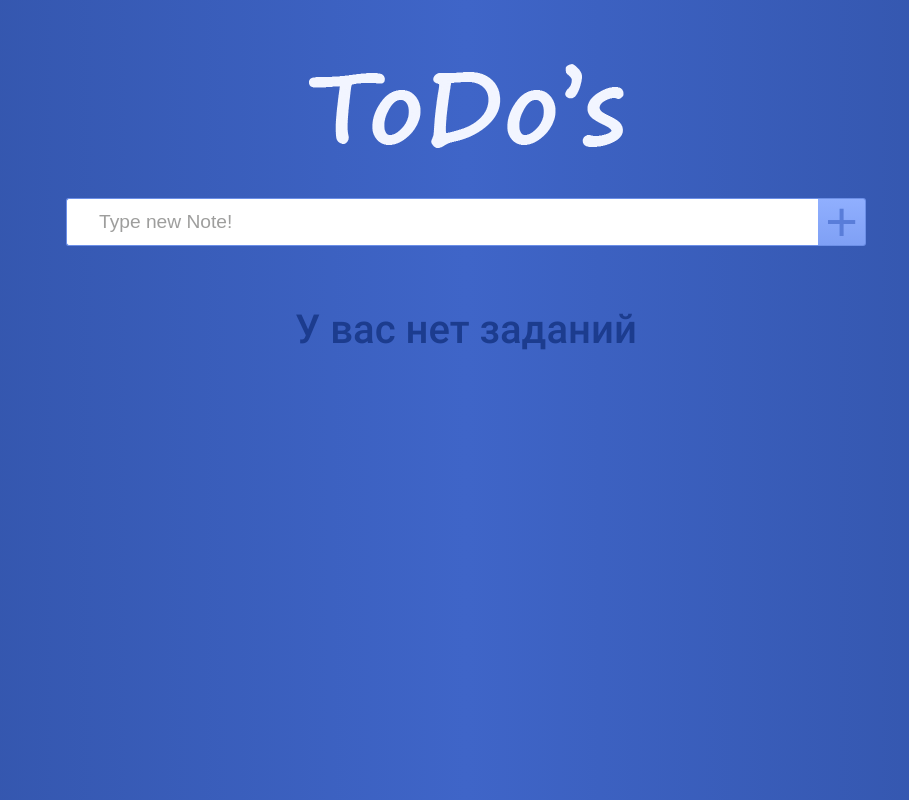
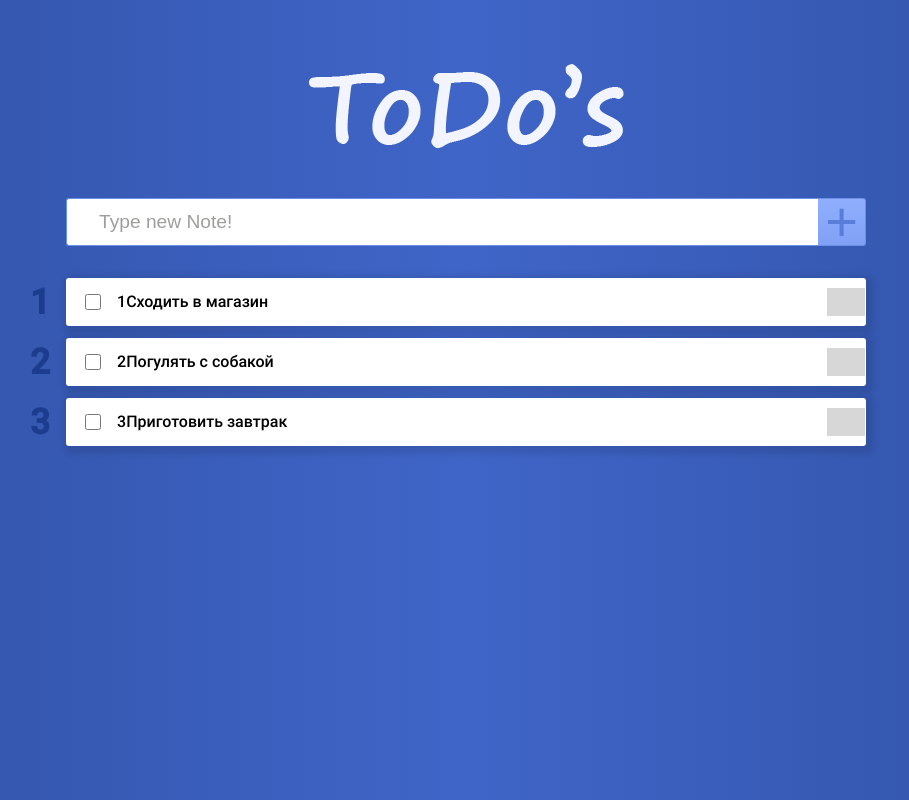
Before and after one commit to Sviridov-E/Todo-s, a React (Create React App) app: page / in a window 1280 px wide. Shown: the whole page, without its empty margins (174-1083 px from the left). Built offline with nearby package versions, Linux system fonts and the light colour scheme; grey boxes are pictures that could not be loaded.

Commit message:
added reorder for desktop

```diff
--- a/src/App.js
+++ b/src/App.js
@@ -1,16 +1,26 @@
-import React, {useState} from 'react'
+import React, {useState, useEffect} from 'react'
 import NewTask from './modules/newTask'
 import TaskList from './modules/taskList'
 import logo from './img/logo.png'
 import './styles/App.css'
 
 function App() {
-  const [tasks, setTask] = useState([]);
+  const [tasks, setTask] = useState([{id: 0, title: '1Сходить в магазин', completed: false},{id: 1, title: '2Погулять с собакой', completed: false},{id: 2, title: '3Приготовить завтрак', completed: false}]);
   const [numOfLastTask, setNumOfLastTask] = useState(tasks.length-1); // for correct keys in tasks
-  function reorder(source, destination){
-    const sourceInd = tasks.indexOf(source),
-          destInd = tasks.indexOf(destination);
-    if(sourceInd === destInd) return;
+  function reorder(sourceInd, offset){
+    setTask(tasks => {
+      const source = tasks[sourceInd],
+            destInd = +sourceInd+offset,
+            destination = tasks[destInd];
+            console.log('sourceInd', sourceInd);
+            console.log('destInd', destInd);
+            console.log('source', source);
+            console.log('destination', destination);
+            console.log(tasks);
+
+
+      if(!source || !destination) return;
+      if(sourceInd !== -1 && destInd !== -1 && sourceInd === destInd) return
       if(sourceInd > destInd){
         let newTasks = tasks.slice(0, destInd);
         newTasks.push(source);
@@ -25,6 +35,7 @@ function App() {
         newTasks.push(...tasks.slice(destInd+1));
         setTask(newTasks);
       }
+    });
   }
   function removeTask(id){
     setTask(
@@ -61,7 +72,7 @@ function App() {
       </div>
       <div className='app'>
         <NewTask createTask={createTask}/>
-        <TaskList tasks={tasks} toComplete={markAsComplete} removeTask={removeTask}/>
+        <TaskList reorder={reorder} tasks={tasks} toComplete={markAsComplete} removeTask={removeTask}/>
       </div>
     </div>
   );
--- a/src/modules/animations/horizontalDragging.js
+++ b/src/modules/animations/horizontalDragging.js
@@ -1,5 +1,6 @@
 function horizontalDragging(element, handlerRemove){
   element.addEventListener('touchstart', event => {
+    console.log('click!');
     function whenMove(event){
       touchOffset = event.touches[0].pageX - touchCoord;
       element.style.transform = `translateX(${touchOffset}px)`;
--- /dev/null
+++ b/src/modules/animations/verticalDragging.js
@@ -0,0 +1,26 @@
+function verticalDragging(source, clickTarget, handler){
+  const heightElement = source.offsetHeight;
+  source.addEventListener('mousedown', event => {
+    if(event.target.closest(clickTarget) !== source.querySelectorAll(clickTarget)[0]) return;
+    source.classList.add('noneTransition');
+    function whenMove(event){
+      clickOffset = event.pageY - clickCoord;
+      source.style.transform = `translateY(${clickOffset}px)`;
+    }
+    function whenUp(event){
+      document.removeEventListener('mousemove', whenMove);
+      elementOffset = clickOffset/heightElement >= 0 ? Math.floor(clickOffset/heightElement) : Math.ceil(clickOffset/heightElement);
+      source.style.transform = null;
+      source.classList.remove('noneTransition');
+      handler(+source.id, elementOffset);
+      document.removeEventListener('mouseup', whenUp);
+    }
+    const clickCoord = event.pageY;
+    let clickOffset = null,
+        elementOffset = null;
+    document.addEventListener('mousemove', whenMove);
+    document.addEventListener('mouseup', whenUp);
+  })
+}
+
+export default verticalDragging;
--- a/src/modules/listItem_class.js
+++ b/src/modules/listItem_class.js
@@ -2,6 +2,7 @@ import React from 'react'
 import '../styles/listItem.css'
 import ellipsis from '../img/ellipsis.svg'
 import horizontalDragging from './animations/horizontalDragging'
+import verticalDragging from './animations/verticalDragging'
 
 class ListItem extends React.Component {
   constructor(props){
@@ -16,6 +17,7 @@ class ListItem extends React.Component {
   }
   componentDidMount(){
     horizontalDragging(this.todo.current, () => this.props.removeTask(this.props.task.id));
+    verticalDragging(this.todo.current, '#ellipsis', this.props.reorder);;
   }
   componentWillMount(){
     this.classes = [];
@@ -61,12 +63,12 @@ class ListItem extends React.Component {
     const task = this.props.task;
     const id = this.props.id;
     return (
-      <li className = {this.classes[1]} ref={this.todo} onDragStart={e=>e.preventDefault()}onMouseEnter={this.showCloseBtn} onMouseLeave={this.hideCloseBtn}>
+      <li className = {this.classes[1]} id={this.props.id} ref={this.todo} onDragStart={e=>e.preventDefault()}onMouseEnter={this.showCloseBtn} onMouseLeave={this.hideCloseBtn}>
         <p className="id">{id+1}</p>
         <div className="listItem">
           <input type="checkbox" checked={task.completed} onChange={(event)=>this.props.toComplete(task.id, event.target.checked)}/>
           <p className={['title', this.classes[0]].join(' ')}>{task.title}</p>
-          <div className="ellipsis">
+          <div className="ellipsis" id="ellipsis">
             <img alt="ellipsis" src={ellipsis}></img>
           </div>
         </div>
--- a/src/modules/taskList.js
+++ b/src/modules/taskList.js
@@ -16,7 +16,7 @@ function TaskList(props){
   return(
     <ul style={{listStyle: 'none', width: '100%', margin: '0 auto'}}>
       {tasks[0] ? tasks.map((task, id) => {
-        return <ListItem toComplete={props.toComplete} removeTask={props.removeTask} key={task.id} task={task} id={id}/>
+        return <ListItem reorder={props.reorder}toComplete={props.toComplete} removeTask={props.removeTask} key={task.id} task={task} id={id}/>
       }) : mesIfEmpty}
     </ul>
   );
--- a/src/styles/listItem.css
+++ b/src/styles/listItem.css
@@ -1,3 +1,6 @@
+.noneTransition {
+  transition: none;
+}
 li {
   position: relative;
   display: flex;
```
Also changed, not shown: src/modules/listItem.js (deleted, +0 -71 lines). Lines whose indentation alone changed are shown as unchanged.
